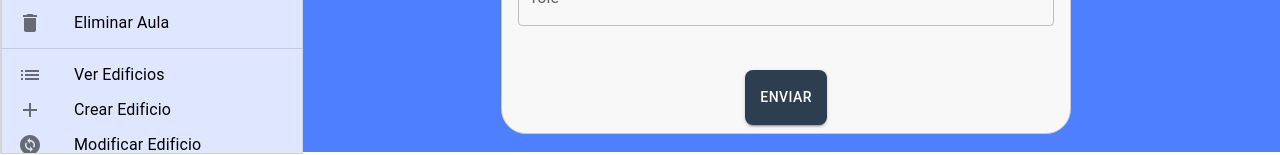
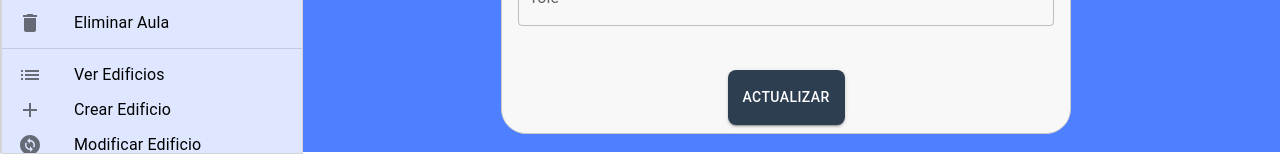
Before and after one commit to AlbertoJulioGarciaFernandez/Project-3-API-REACT, a React (Vite) app in the folder frontend/: page /dashboard/updateUser in a window 1280 px wide. Shown: the part 645-800 px from the top of the page. Built offline with nearby package versions, Linux system fonts and the light colour scheme; no server answers; sample sign-in values are in the browser's storage; the HTML template or start-up script is replaced by a standard one.

Commit message:
sin cambios

```diff
--- a/frontend/src/components/Users/CreateUser/CreateUserComponent.jsx
+++ b/frontend/src/components/Users/CreateUser/CreateUserComponent.jsx
@@ -87,7 +87,7 @@ export default function CreateUserComponent({ handleSubmit, setUser, user }) {
 
           <CardActions className="botonEnviar">
             <Button type="submit" variant="contained" color="success" onClick={handleSubmit}>
-              Enviar
+              Crear
             </Button>
           </CardActions>
         </React.Fragment>
--- a/frontend/src/components/Users/DeleteUser/DeleteUserComponent.jsx
+++ b/frontend/src/components/Users/DeleteUser/DeleteUserComponent.jsx
@@ -53,7 +53,7 @@ export default function DeleteUserComponent() {
     <>
       <form className="formularioDeleteUser" action="#">
         <label className="titulo">
-          Eliminar usuario
+          Eliminar Usuario
         </label>
         <select className="seleccion" name="lenguajes" id="lang" size="4">
           {listUser}
--- a/frontend/src/components/Users/UpdateUser/UpdateUserComponent.jsx
+++ b/frontend/src/components/Users/UpdateUser/UpdateUserComponent.jsx
@@ -114,7 +114,7 @@ export default function UpdateUserComponent({ handleSubmit, setUser, user }) {
 
           <CardActions className="botonEnviar">
             <Button type="submit" variant="contained" color="success" onClick={handleSubmit}>
-              Enviar
+              Actualizar
             </Button>
           </CardActions>
         </React.Fragment>
```
